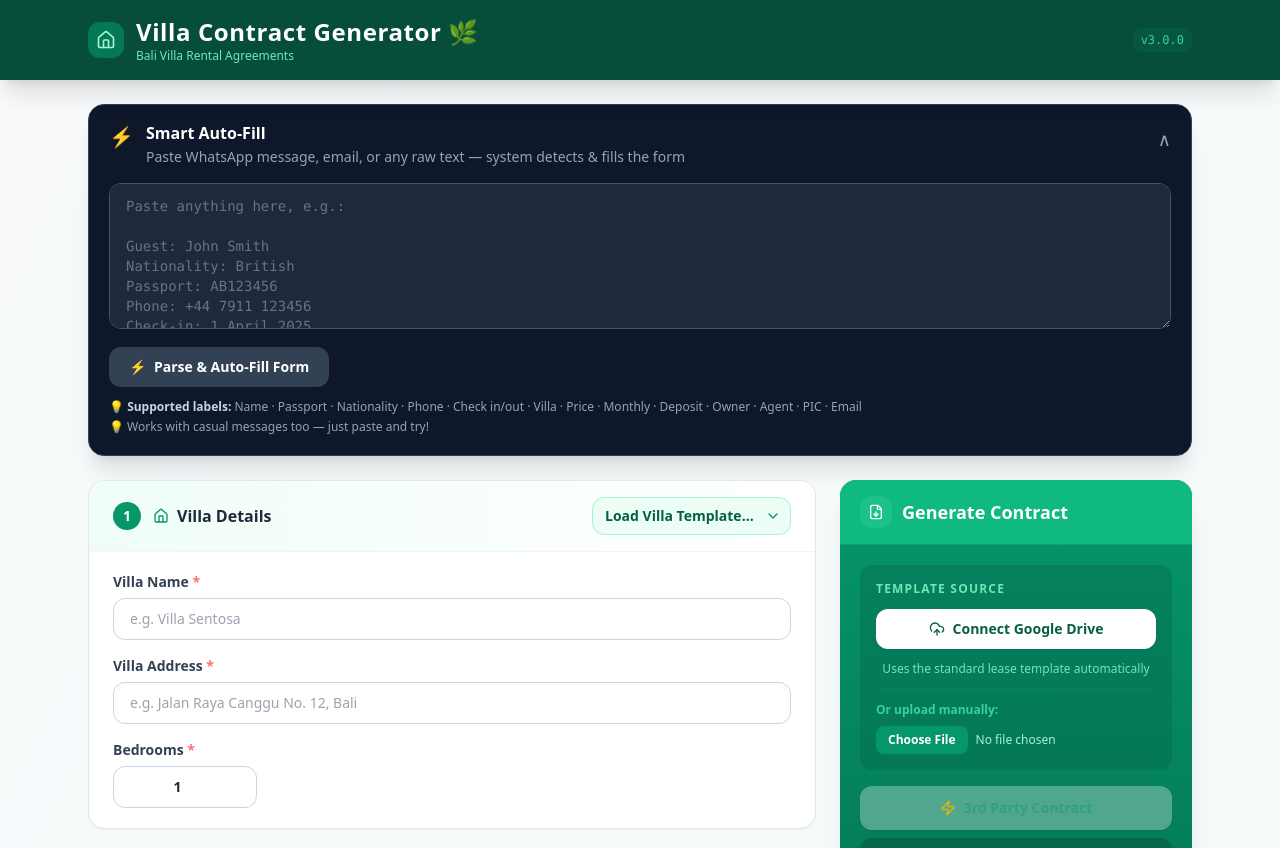
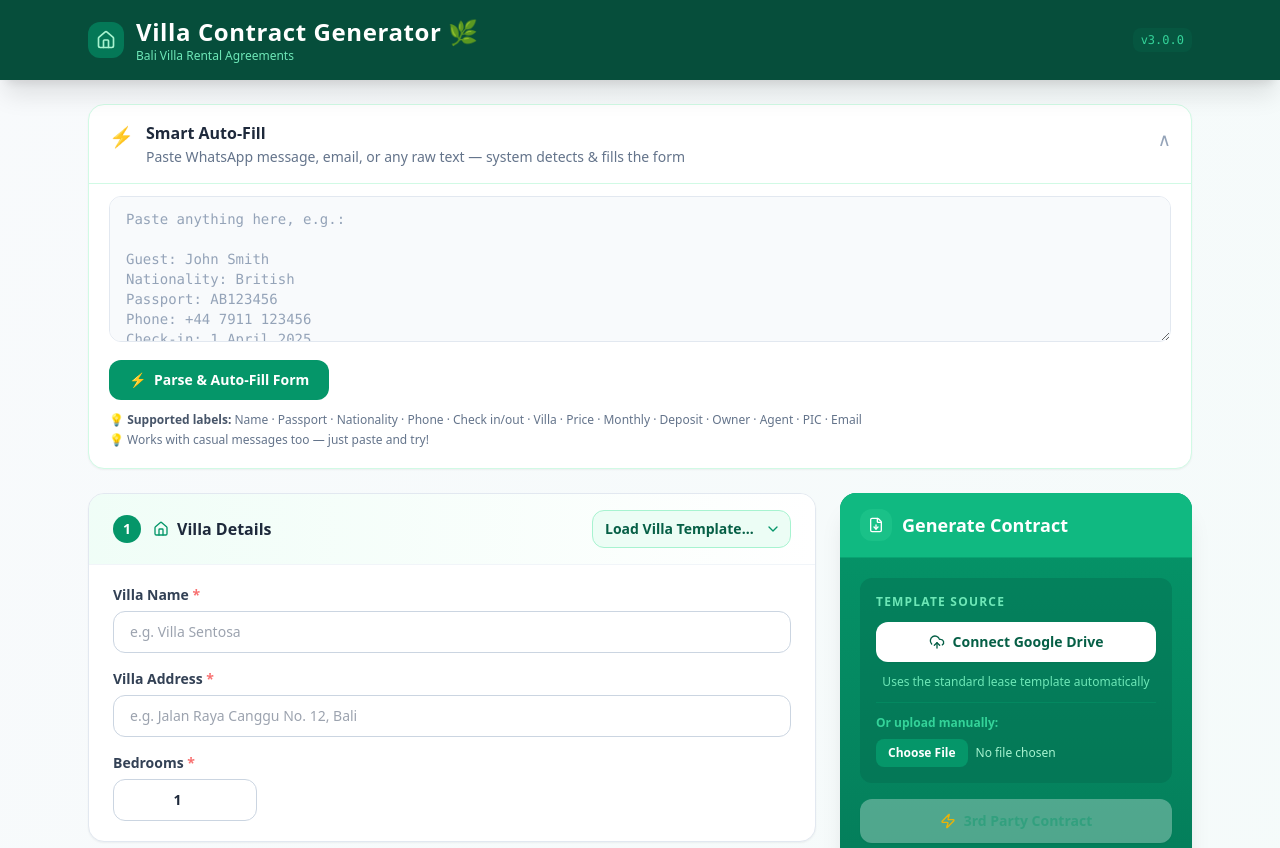
Before and after one commit to canggulovestory/Villa-Contract, a React (Vite) app: page / in a window 1280 px wide. Shown: the top 848 px of the page. Built offline with nearby package versions, Linux system fonts and the light colour scheme.

Commit message:
Style: Smart Auto-Fill panel changed to white theme

```diff
--- a/App.tsx
+++ b/App.tsx
@@ -337,16 +337,16 @@ const App: React.FC = () => {
         <main className="max-w-6xl mx-auto px-4 sm:px-6 py-6">
 
           {/* ── SMART AUTO-FILL PANEL ── */}
-          <div className="bg-slate-900 rounded-2xl shadow-xl overflow-hidden mb-6 border border-slate-700">
+          <div className="bg-white rounded-2xl shadow-sm overflow-hidden mb-6 border border-emerald-100">
             <button
               onClick={() => setAutoFillOpen(o => !o)}
-              className="w-full px-5 py-4 flex items-start justify-between gap-3 text-left hover:bg-slate-800/60 transition"
+              className="w-full px-5 py-4 flex items-start justify-between gap-3 text-left hover:bg-emerald-50/60 transition"
             >
               <div className="flex items-start gap-3">
-                <span className="text-yellow-400 text-xl mt-0.5">⚡</span>
+                <span className="text-yellow-500 text-xl mt-0.5">⚡</span>
                 <div>
-                  <p className="font-bold text-white text-base">Smart Auto-Fill</p>
-                  <p className="text-slate-400 text-sm mt-0.5">
+                  <p className="font-bold text-slate-800 text-base">Smart Auto-Fill</p>
+                  <p className="text-slate-500 text-sm mt-0.5">
                     Paste WhatsApp message, email, or any raw text — system detects &amp; fills the form
                   </p>
                 </div>
@@ -355,35 +355,37 @@ const App: React.FC = () => {
             </button>
 
             {autoFillOpen && (
-              <div className="px-5 pb-5 space-y-3">
+              <div className="px-5 pb-5 space-y-3 border-t border-emerald-100">
+                <div className="pt-3">
                   <textarea
                     value={autoFillText}
                     onChange={e => setAutoFillText(e.target.value)}
                     rows={6}
-                  className="w-full bg-slate-800 border border-slate-600 rounded-xl px-4 py-3 text-sm text-slate-200 font-mono placeholder-slate-500 focus:ring-2 focus:ring-emerald-500 focus:border-emerald-500 outline-none transition resize-y"
+                    className="w-full bg-slate-50 border border-slate-200 rounded-xl px-4 py-3 text-sm text-slate-700 font-mono placeholder-slate-400 focus:ring-2 focus:ring-emerald-400 focus:border-emerald-400 outline-none transition resize-y"
                     placeholder={`Paste anything here, e.g.:\n\nGuest: John Smith\nNationality: British\nPassport: AB123456\nPhone: +44 7911 123456\nCheck-in: 1 April 2025\nCheck-out: 30 April 2025\nVilla: Villa Serenity\nMonthly: 30000000`}
                   />
+                </div>
                 <div className="flex items-center gap-3 flex-wrap">
                   <button
                     onClick={handleAutoFill}
-                    className="flex items-center gap-2 px-5 py-2.5 bg-slate-700 hover:bg-slate-600 text-white font-bold text-sm rounded-xl transition active:scale-95"
+                    className="flex items-center gap-2 px-5 py-2.5 bg-emerald-600 hover:bg-emerald-700 text-white font-bold text-sm rounded-xl transition active:scale-95"
                   >
-                    <span className="text-yellow-400">⚡</span> Parse &amp; Auto-Fill Form
+                    <span>⚡</span> Parse &amp; Auto-Fill Form
                   </button>
                   {autoFillMsg && (
-                    <span className={`text-sm font-semibold ${autoFillMsg.startsWith('✓') ? 'text-emerald-400' : 'text-amber-400'}`}>
+                    <span className={`text-sm font-semibold ${autoFillMsg.startsWith('✓') ? 'text-emerald-600' : 'text-amber-500'}`}>
                       {autoFillMsg}
                     </span>
                   )}
                 </div>
                 <div className="space-y-1">
-                  <p className="text-xs text-slate-400">
-                    <span className="text-yellow-400">💡</span>{' '}
-                    <strong className="text-slate-300">Supported labels:</strong>{' '}
+                  <p className="text-xs text-slate-500">
+                    <span className="text-yellow-500">💡</span>{' '}
+                    <strong className="text-slate-600">Supported labels:</strong>{' '}
                     Name · Passport · Nationality · Phone · Check in/out · Villa · Price · Monthly · Deposit · Owner · Agent · PIC · Email
                   </p>
-                  <p className="text-xs text-slate-400">
-                    <span className="text-yellow-400">💡</span> Works with casual messages too — just paste and try!
+                  <p className="text-xs text-slate-500">
+                    <span className="text-yellow-500">💡</span> Works with casual messages too — just paste and try!
                   </p>
                 </div>
               </div>
```
Lines whose indentation alone changed are shown as unchanged.
